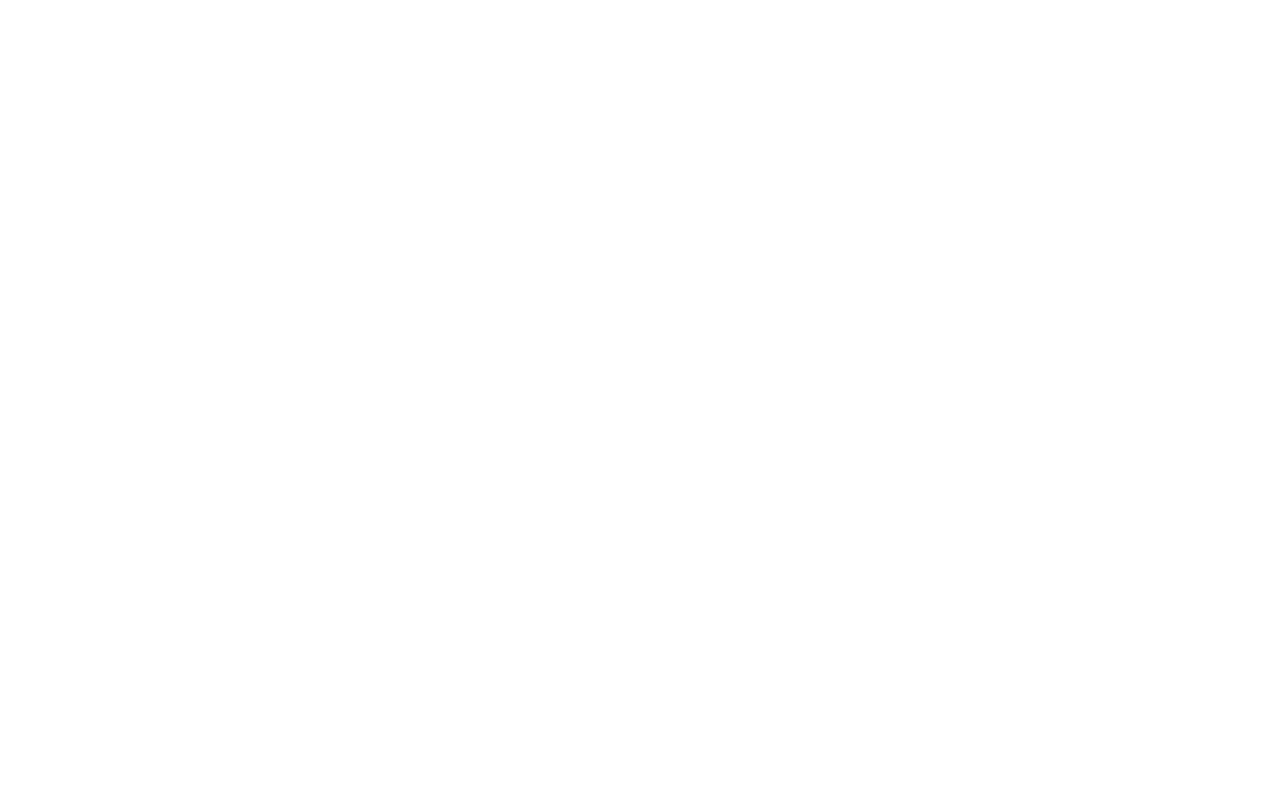
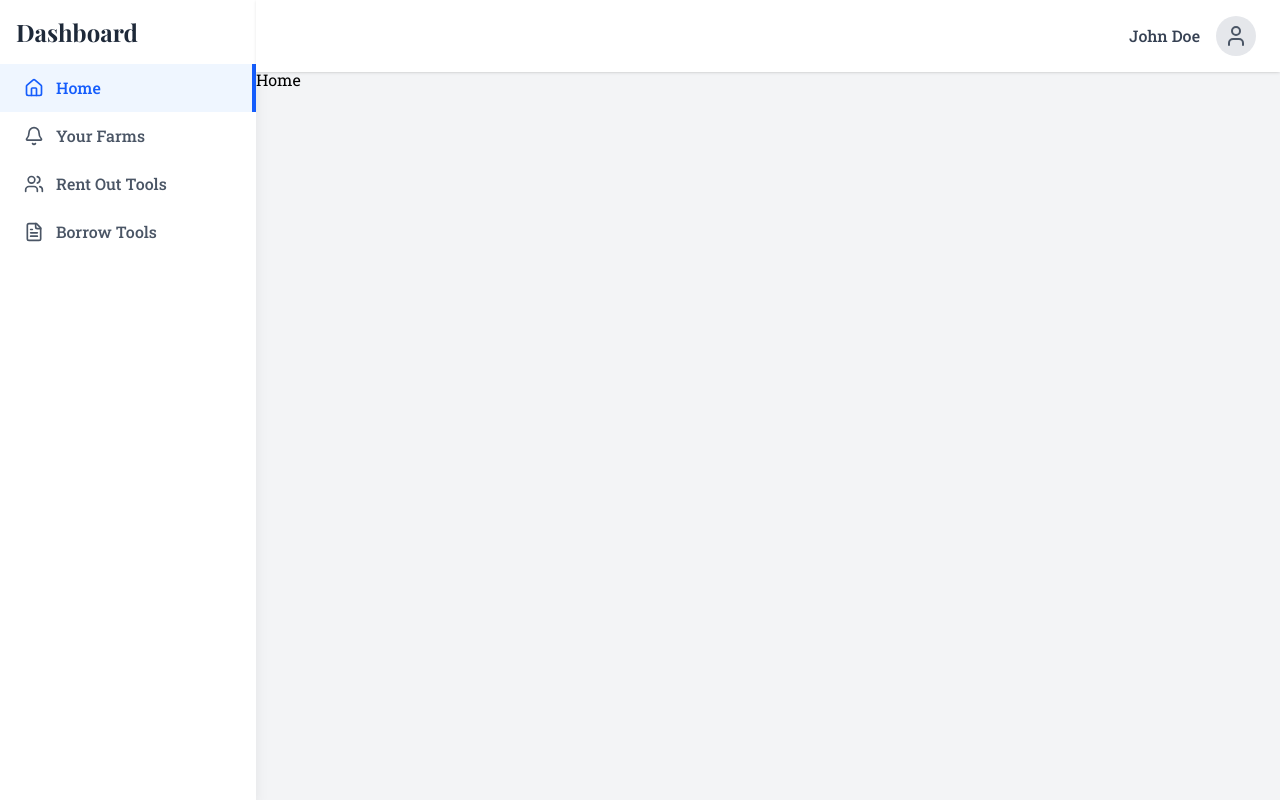
Before and after one commit to rudrika2425/Innovative_Incubators_AgroBooster, a React (Vite) app in the folder Frontend/: page /farmerdashboard in a window 1280 px wide. Before the commit this address had no page. Built offline with nearby package versions, Linux system fonts and the light colour scheme; a web font is replaced by a local one.

Commit message:
commit changes

```diff
--- a/Frontend/src/App.jsx
+++ b/Frontend/src/App.jsx
@@ -9,11 +9,15 @@
 import Login from "./authentication/Login";
 import Signup from "./authentication/Signup";
 import SoilTestReportUploader from "./information/SoilAnalysis";
-import FarmerDashboard from "./information/FarmerDashboard";
 import Chatbot from "./ChatBoat/Chatboat";
 import FarmerInput from "./information/FarmerInput";
 import SoilTest from "./information/SoilTest";
-import TestUser from "./information/Test2";
+import FarmerDashboard from "./Farmers/FarmerDashbord";
+import InfoDashboard from "./information/InfoDashboard";
+import RentOutTools from "./Farmers/RentOutTools";
+import BorrowTools from "./Farmers/BorrowTools";
+import YourFarms from "./Farmers/YourFarms";
+import Home from "./Farmers/Home";
 
 
 
@@ -32,7 +36,13 @@
           <Route path="/signup" element={<Signup />} />
           <Route path="/chatbot" element={<Chatbot />} />
           <Route path="/test" element={<SoilTestReportUploader />} />
-          <Route path="/farmer-Information" element={<FarmerDashboard />}>
+          <Route path="/farmerdashboard" element={<FarmerDashboard />}>
+            <Route index element={<Home />} />
+            <Route path="your-farms" element={<YourFarms />} />
+            <Route path="rent-out-tools" element={<RentOutTools />} />
+            <Route path="borrow-tools" element={<BorrowTools />} />
+          </Route>
+          <Route path="/farmer-Information" element={<InfoDashboard />}>
             <Route path="basicInformation" element={<FarmerInput />} />
             <Route path="soilTesting" element={<SoilTest />} />
           </Route>
--- /dev/null
+++ b/Frontend/src/Farmers/BorrowTools.jsx
@@ -0,0 +1,11 @@
+import React from 'react'
+
+function BorrowTools() {
+  return (
+    <div>
+      BorrowTools
+    </div>
+  )
+}
+
+export default BorrowTools
--- /dev/null
+++ b/Frontend/src/Farmers/Home.jsx
@@ -0,0 +1,11 @@
+import React from 'react'
+
+function Home() {
+  return (
+    <div>
+      Home
+    </div>
+  )
+}
+
+export default Home
--- /dev/null
+++ b/Frontend/src/Farmers/Navbar.jsx
@@ -0,0 +1,19 @@
+import React from 'react';
+import { useLocation } from 'react-router-dom';
+import { User } from 'lucide-react';
+
+export const Navbar = () => {
+
+    return (
+        <header className="fixed top-0 right-0 left-64 bg-white shadow-sm z-10">
+            <div className="flex items-center justify-end px-6 py-4">
+                <div className="flex items-center space-x-4">
+                    <span className="font-medium text-gray-700">John Doe</span>
+                    <div className="w-10 h-10 rounded-full bg-gray-200 flex items-center justify-center">
+                        <User className="w-6 h-6 text-gray-600" />
+                    </div>
+                </div>
+            </div>
+        </header>
+    );
+};
--- /dev/null
+++ b/Frontend/src/Farmers/RentOutTools.jsx
@@ -0,0 +1,11 @@
+import React from 'react'
+
+const RentOutTools = () => {
+  return (
+    <div>
+      RentOutTools
+    </div>
+  )
+}
+
+export default RentOutTools
--- /dev/null
+++ b/Frontend/src/Farmers/Sidebar.jsx
@@ -0,0 +1,43 @@
+import React from 'react';
+import { useLocation, useNavigate } from 'react-router-dom';
+import { Home, Settings, Users, FileText, Bell } from 'lucide-react';
+
+export const Sidebar = () => {
+    const location = useLocation();
+    const navigate = useNavigate();
+
+    const menuItems = [
+      { id: 'Home', icon: Home, label: 'Home', path: '/farmerdashboard' },
+      { id: 'yourfarms', icon: Bell, label: 'Your Farms', path: '/farmerdashboard/your-farms' },
+      { id: 'rentouttools', icon: Users, label: 'Rent Out Tools', path: '/farmerdashboard/rent-out-tools' },
+      { id: 'borowtools', icon: FileText, label: 'Borrow Tools', path: '/farmerdashboard/borrow-tools' },
+
+
+    ];
+
+    return (
+      <div className="w-64 h-screen bg-white shadow-lg fixed left-0">
+        <div className="flex flex-col h-full">
+          <div className="p-4">
+            <h1 className="text-2xl font-bold text-gray-800">Dashboard</h1>
+          </div>
+          <nav className="flex-1">
+            {menuItems.map(({ id, icon: Icon, label, path }) => (
+              <button
+                key={id}
+                onClick={() => navigate(path)}
+                className={`flex items-center w-full px-6 py-3 text-left
+                  ${location.pathname === path
+                    ? 'bg-blue-50 text-blue-600 border-r-4 border-blue-600'
+                    : 'text-gray-600 hover:bg-gray-50'
+                  }`}
+              >
+                <Icon className="w-5 h-5 mr-3" />
+                <span className="font-medium">{label}</span>
+              </button>
+            ))}
+          </nav>
+        </div>
+      </div>
+    );
+  };
--- /dev/null
+++ b/Frontend/src/Farmers/YourFarms.jsx
@@ -0,0 +1,11 @@
+import React from 'react'
+
+function YourFarms() {
+  return (
+    <div>
+      YourFarms
+    </div>
+  )
+}
+
+export default YourFarms
--- a/Frontend/src/Farmers/farmerDashbord.jsx
+++ b/Frontend/src/Farmers/farmerDashbord.jsx
@@ -0,0 +1,18 @@
+import React from 'react';
+import { Sidebar } from './Sidebar';
+import { Navbar } from './Navbar';
+import { Outlet } from 'react-router-dom';
+
+const FarmerDashboard = () => {
+  return (
+    <div className="min-h-screen bg-gray-100">
+      <Sidebar />
+      <Navbar />
+      <div className="ml-64 pt-17">
+        <Outlet />
+      </div>
+    </div>
+  );
+};
+
+export default FarmerDashboard;
--- a/Frontend/src/information/FarmerDashboard.jsx
+++ b/Frontend/src/information/InfoDashboard.jsx
@@ -3,7 +3,7 @@
 import { useUser } from "../Context/UserContext";
 import { UserCircle } from "lucide-react";
 
-const FarmerDashboard = () => {
+const InfoDashboard = () => {
   const navigate = useNavigate();
   const location = useLocation();
   const { user } = useUser();
@@ -73,4 +73,4 @@
   );
 };
 
-export default FarmerDashboard;
+export default InfoDashboard;
```
